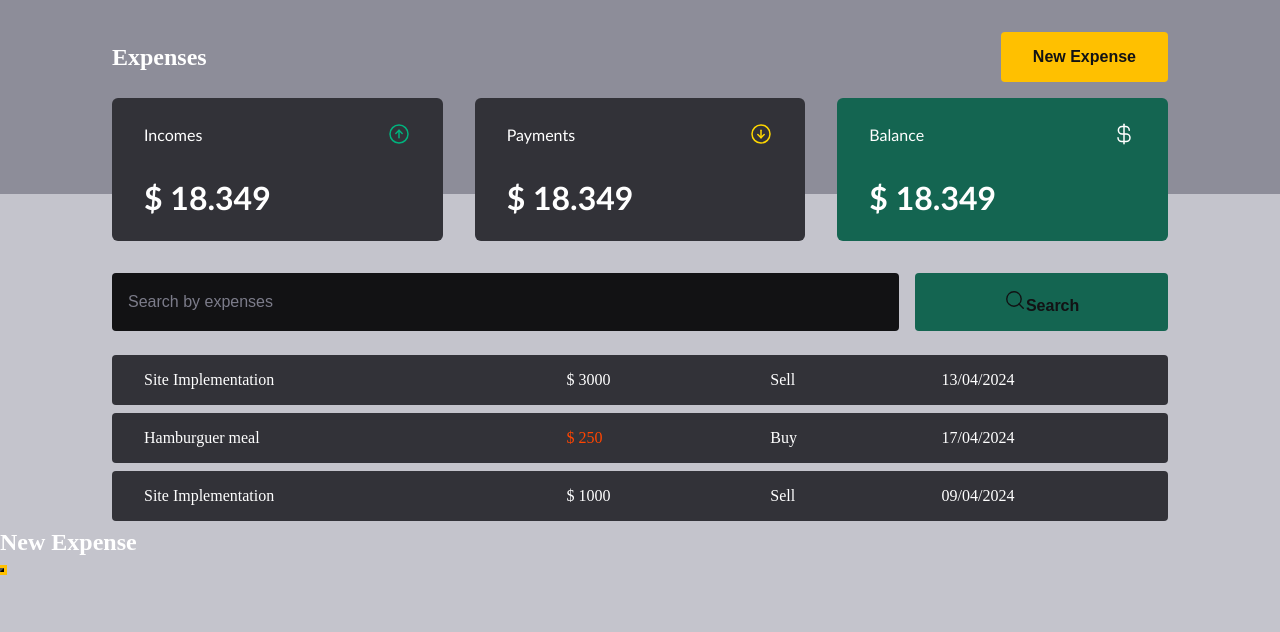
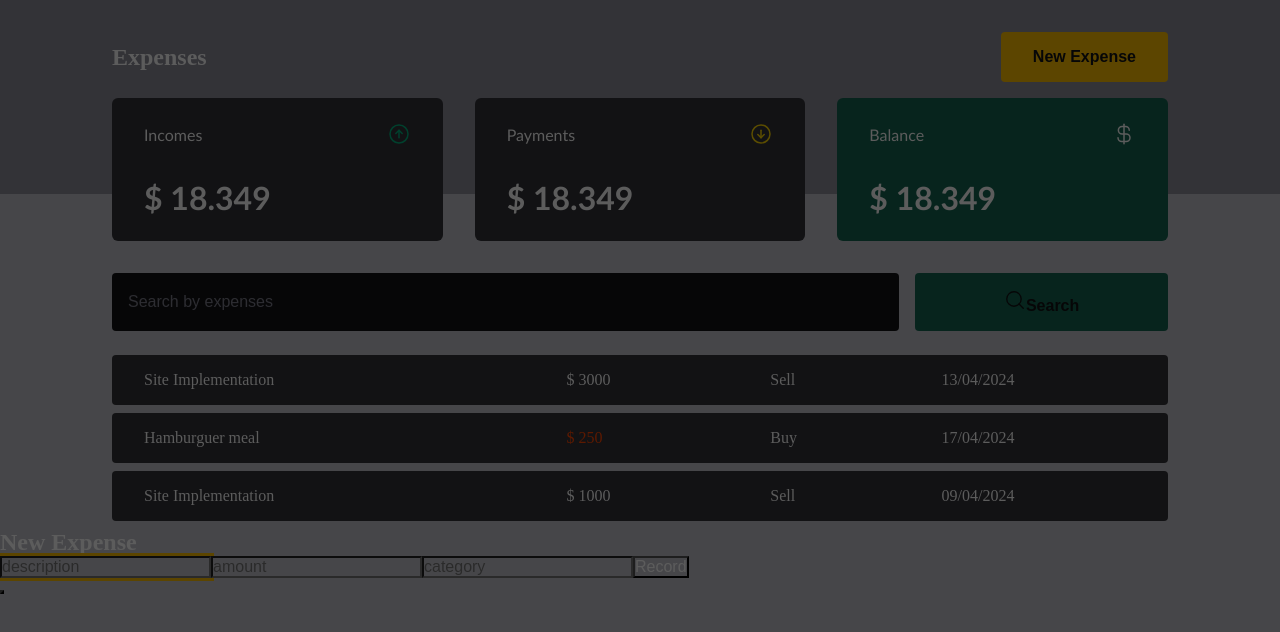
Before and after one commit to marialobillo/expense-tracker-2, a React (Vite) app: page / in a window 1280 px wide. Both pictures are taken after a click on the button "New Expense". Shown: the top 632 px of the page. Built offline with nearby package versions, Linux system fonts and the light colour scheme.

Commit message:
feat: add a new expense modal and its css file

```diff
--- a/src/components/Header/index.tsx
+++ b/src/components/Header/index.tsx
@@ -1,5 +1,6 @@
 import * as Dialog from "@radix-ui/react-dialog";
 import { HeaderContainer, HeaderContent, NewExpenseButton } from "./styles";
+import NewExpenseModal from "../NewExpenseModal";
 
 const Header = () => {
     return (
@@ -11,15 +12,7 @@
                     <Dialog.Root>
                         <NewExpenseButton>New Expense</NewExpenseButton>
 
-                        <Dialog.Portal>
-                            <Dialog.Overlay />
-
-                            <Dialog.Content>
-                              <Dialog.Title>New Expense</Dialog.Title>
-
-                              <Dialog.Close />
-                            </Dialog.Content>
-                        </Dialog.Portal>
+                        <NewExpenseModal />
 
                     </Dialog.Root>
                 </HeaderContent>
--- /dev/null
+++ b/src/components/NewExpenseModal/index.tsx
@@ -0,0 +1,26 @@
+import * as Dialog from "@radix-ui/react-dialog";
+import { Overlay, Content } from './styles';
+
+const NewExpenseModal = () => {
+    return (
+        <Dialog.Portal>
+            <Overlay />
+
+            <Content>
+                <Dialog.Title>New Expense</Dialog.Title>
+
+                <form action="">
+                  <input type="text" placeholder="description" />
+                  <input type="number" placeholder="amount" />
+                  <input type="text" placeholder="category" />
+
+                  <button type="button">Record</button>
+                </form>
+
+                <Dialog.Close />
+            </Content>
+        </Dialog.Portal>
+    );
+};
+
+export default NewExpenseModal;
--- /dev/null
+++ b/src/components/NewExpenseModal/styles.ts
@@ -0,0 +1,15 @@
+import * as Dialog from "@radix-ui/react-dialog"
+import styled from "styled-components"
+
+
+export const Overlay = styled(Dialog.Overlay)`
+  position: fixed;
+  width: 100vw;
+  height: 100vh;
+  inset: 0;
+  background-color: rgba(0, 0, 0, 0.64);
+`
+
+export const Content = styled(Dialog.Content)`
+
+`
```
